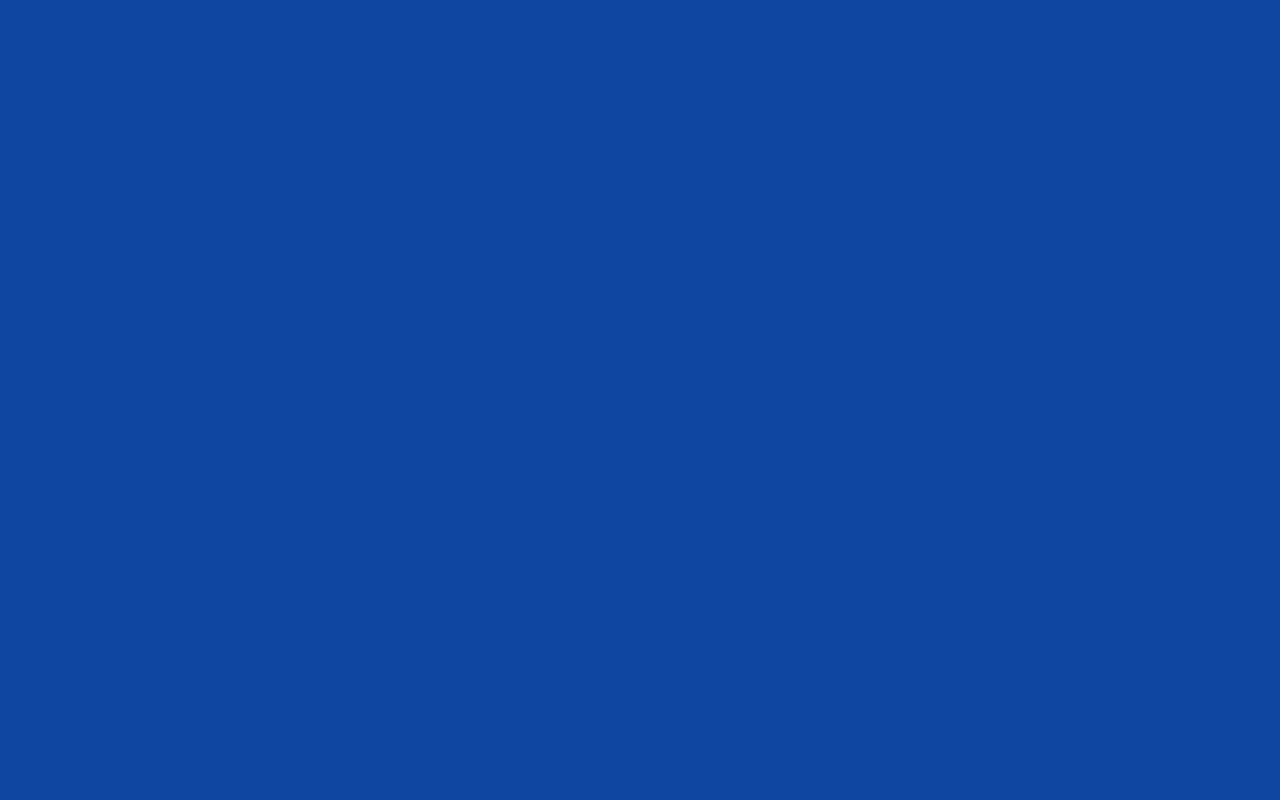
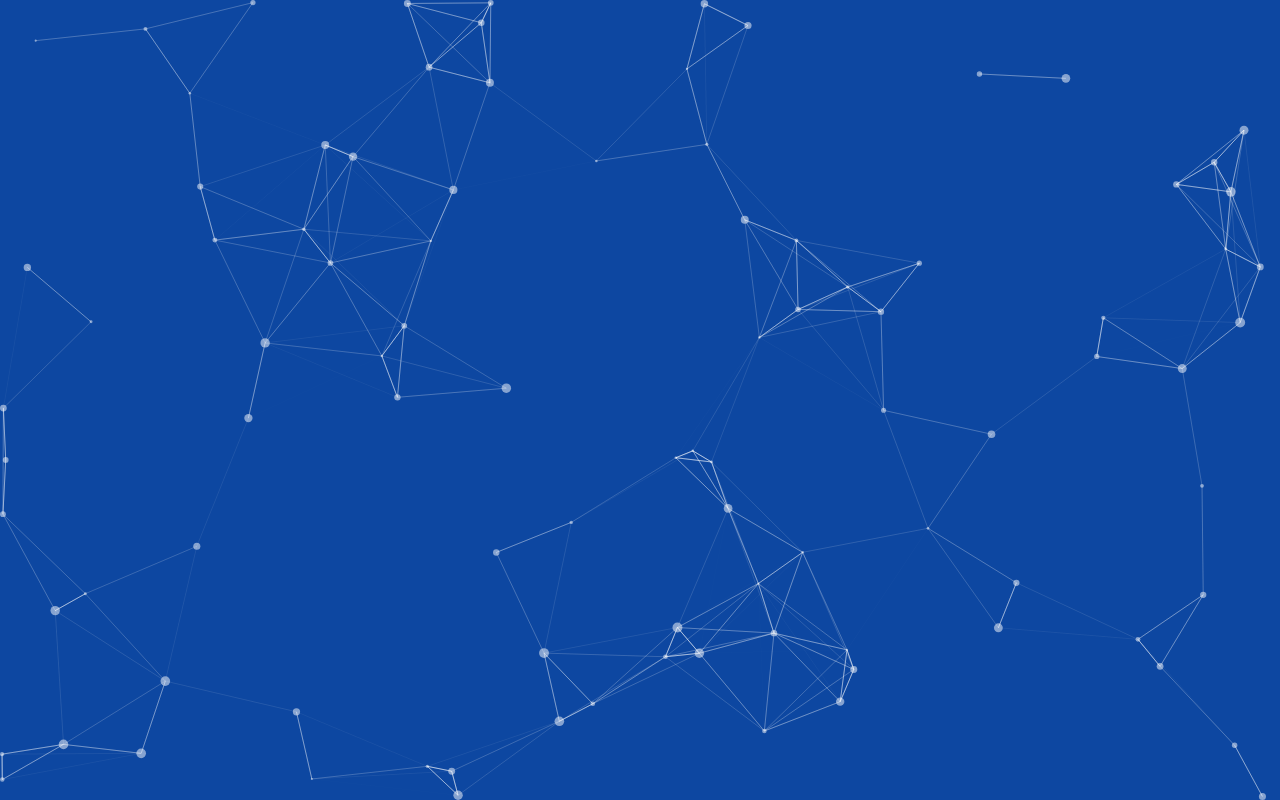
Before and after one commit to dillonreedy/homepage, a React (Create React App) app: page / in a window 1280 px wide. Built offline with nearby package versions, Linux system fonts and the light colour scheme.

Commit message:
Added particles background

```diff
--- a/package.json
+++ b/package.json
@@ -16,6 +16,7 @@
     "react-dom": "^18.2.0",
     "react-scripts": "5.0.1",
     "react-tsparticles": "^2.11.0",
+    "tsparticles-slim": "^2.11.0",
     "typescript": "^4.9.5",
     "web-vitals": "^2.1.4"
   },
--- a/src/App.tsx
+++ b/src/App.tsx
@@ -1,50 +1,99 @@
-import React from 'react';
-import logo from './logo.svg';
-import './App.css';
-import { Particles } from 'react-tsparticles';
+import { useCallback } from "react";
+import type { Container, Engine } from "tsparticles-engine";
+import Particles from "react-tsparticles";
+//import { loadFull } from "tsparticles"; // if you are going to use `loadFull`, install the "tsparticles" package too.
+import { loadSlim } from "tsparticles-slim"; // if you are going to use `loadSlim`, install the "tsparticles-slim" package too.
 
-function App() {
+const App = () => {
+    const particlesInit = useCallback(async (engine: Engine) => {
+        console.log(engine);
+
+        // you can initialize the tsParticles instance (engine) here, adding custom shapes or presets
+        // this loads the tsparticles package bundle, it's the easiest method for getting everything ready
+        // starting from v2 you can add only the features you need reducing the bundle size
+        //await loadFull(engine);
+        await loadSlim(engine);
+    }, []);
+
+    const particlesLoaded = useCallback(async (container: Container | undefined) => {
+        await console.log(container);
+    }, []);
     return (
-    <div className="App">
         <Particles
             id="tsparticles"
+            init={particlesInit}
+            loaded={particlesLoaded}
             options={{
                 background: {
                     color: {
-              value: '#0d47a1',
+                        value: "#0d47a1",
                     },
                 },
-          fpsLimit: 60,
+                fpsLimit: 120,
+                interactivity: {
+                    events: {
+                        onClick: {
+                            enable: true,
+                            mode: "push",
+                        },
+                        onHover: {
+                            enable: true,
+                            mode: "repulse",
+                        },
+                        resize: true,
+                    },
+                    modes: {
+                        push: {
+                            quantity: 4,
+                        },
+                        repulse: {
+                            distance: 200,
+                            duration: 0.4,
+                        },
+                    },
+                },
                 particles: {
+                    color: {
+                        value: "#ffffff",
+                    },
+                    links: {
+                        color: "#ffffff",
+                        distance: 150,
+                        enable: true,
+                        opacity: 0.5,
+                        width: 1,
+                    },
+                    move: {
+                        direction: "none",
+                        enable: true,
+                        outModes: {
+                            default: "bounce",
+                        },
+                        random: false,
+                        speed: 6,
+                        straight: false,
+                    },
                     number: {
-              value: 80,
                         density: {
                             enable: true,
-                value_area: 800,
+                            area: 800,
                         },
-            },
-            color: {
-              value: '#ffffff',
-            },
-            shape: {
-              type: 'circle',
+                        value: 80,
                     },
                     opacity: {
                         value: 0.5,
                     },
+                    shape: {
+                        type: "circle",
+                    },
                     size: {
-              value: 5,
-            },
-            move: {
-              direction: 'none',
-              speed: 2,
+                        value: { min: 1, max: 5 },
                     },
                 },
                 detectRetina: true,
             }}
         />
-    </div>
     );
-}
+};
 
 export default App;
```
Also changed, not shown: 1 other file (tests, documents, lock files or other folders). Lines whose indentation alone changed are shown as unchanged.
